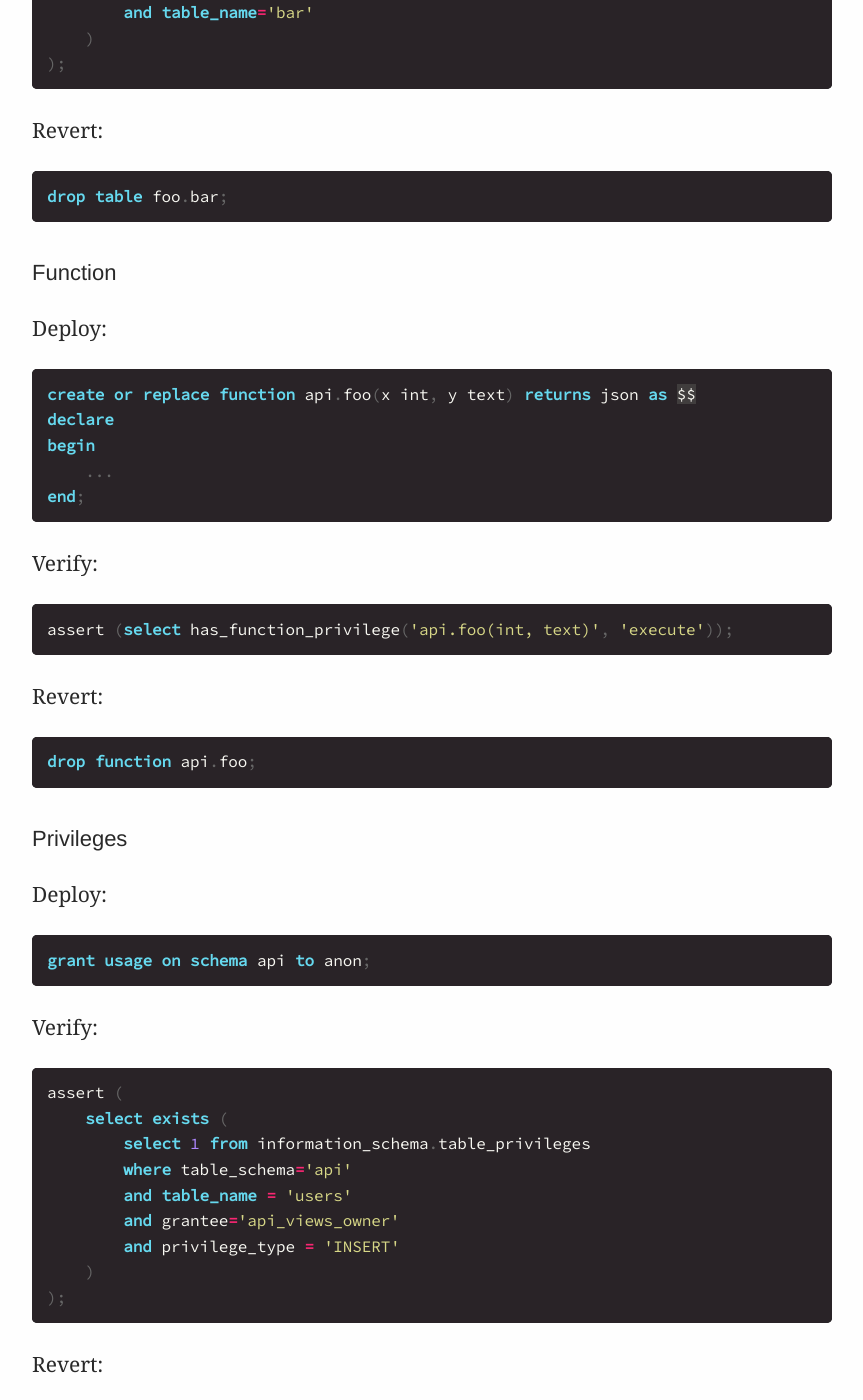
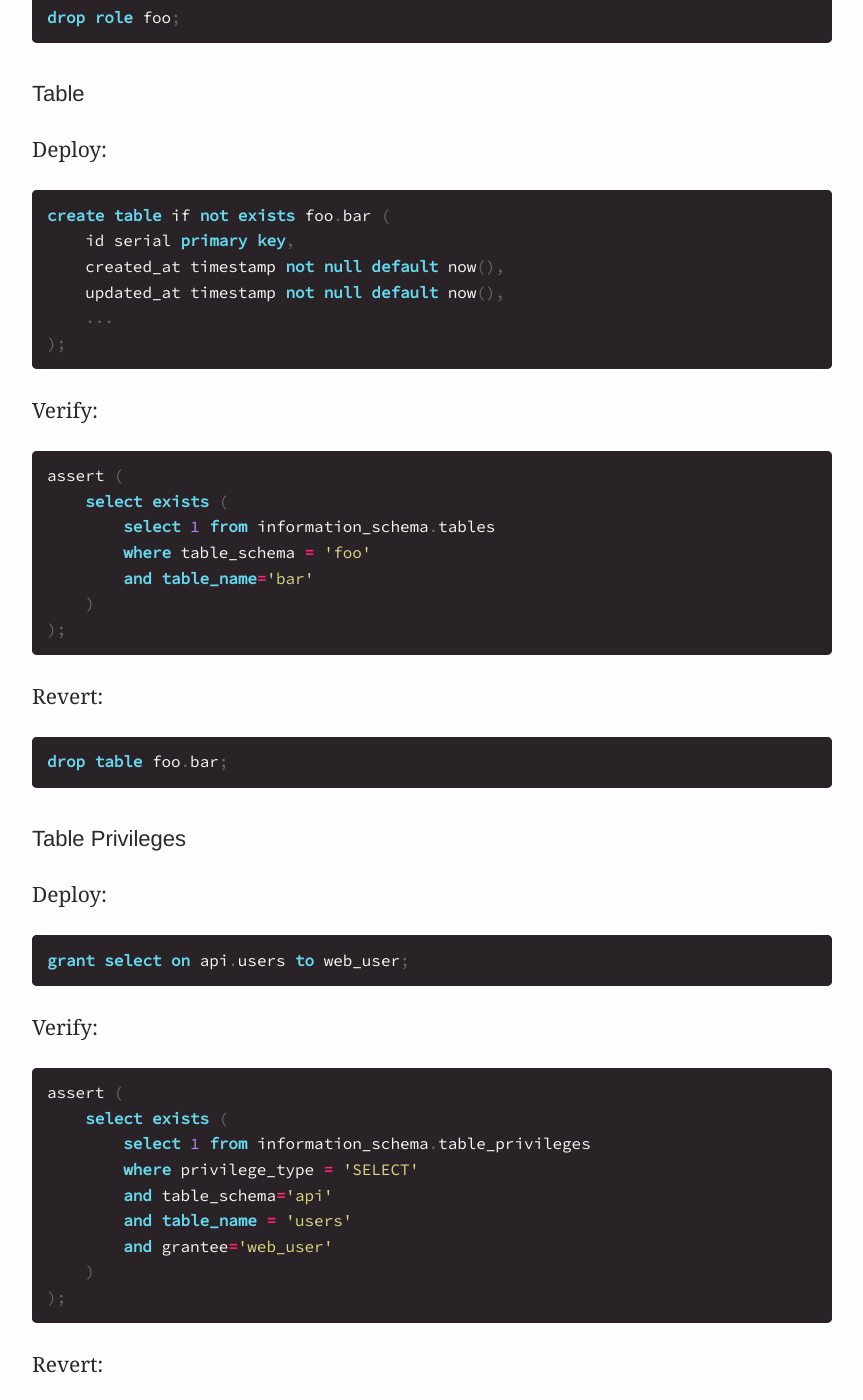
Before and after one commit to explodinglabs/explodinglabs.github.io, a Jekyll site: the page built from docs/_posts/2021-11-04-postgres-migrations.markdown, in a window 1280 px wide and 1400 px high, scrolled down 1771 px. Shown: the whole window, without its empty margins (208-1071 px from the left). Built offline with Jekyll 4.4.1, drawn with Linux system fonts in a browser that asks for light colours; some of the changed text lies outside the part shown.

Commit message:
Adjust pg migrations post

````diff
--- a/docs/_posts/2021-11-04-postgres-migrations.markdown
+++ b/docs/_posts/2021-11-04-postgres-migrations.markdown
@@ -20,6 +20,27 @@
 Revert:
 ```sql
 drop extension "foo";
+```
+
+## Function
+
+Deploy:
+```sql
+create or replace function api.foo(x int, y text) returns json as $$
+declare
+begin
+    ...
+end;
+```
+
+Verify:
+```sql
+assert (select has_function_privilege('api.foo(int, text)', 'execute'));
+```
+
+Revert:
+```sql
+drop function api.foo;
 ```
 
 ## Role
@@ -69,32 +90,11 @@
 drop table foo.bar;
 ```
 
-## Function
+## Table Privileges
 
 Deploy:
 ```sql
-create or replace function api.foo(x int, y text) returns json as $$
-declare
-begin
-    ...
-end;
-```
-
-Verify:
-```sql
-assert (select has_function_privilege('api.foo(int, text)', 'execute'));
-```
-
-Revert:
-```sql
-drop function api.foo;
-```
-
-## Privileges
-
-Deploy:
-```sql
-grant usage on schema api to anon;
+grant select on api.users to web_user;
 ```
 
 Verify:
@@ -102,17 +102,17 @@
 assert (
     select exists (
         select 1 from information_schema.table_privileges
-        where table_schema='api'
+        where privilege_type = 'SELECT'
+        and table_schema='api'
         and table_name = 'users'
-        and grantee='api_views_owner'
-        and privilege_type = 'INSERT'
+        and grantee='web_user'
     )
 );
 ```
 
 Revert:
 ```sql
-revoke usage on schema api from anon;
+revoke select on api.users from web_user;
 ```
 
 ## Schema
````
